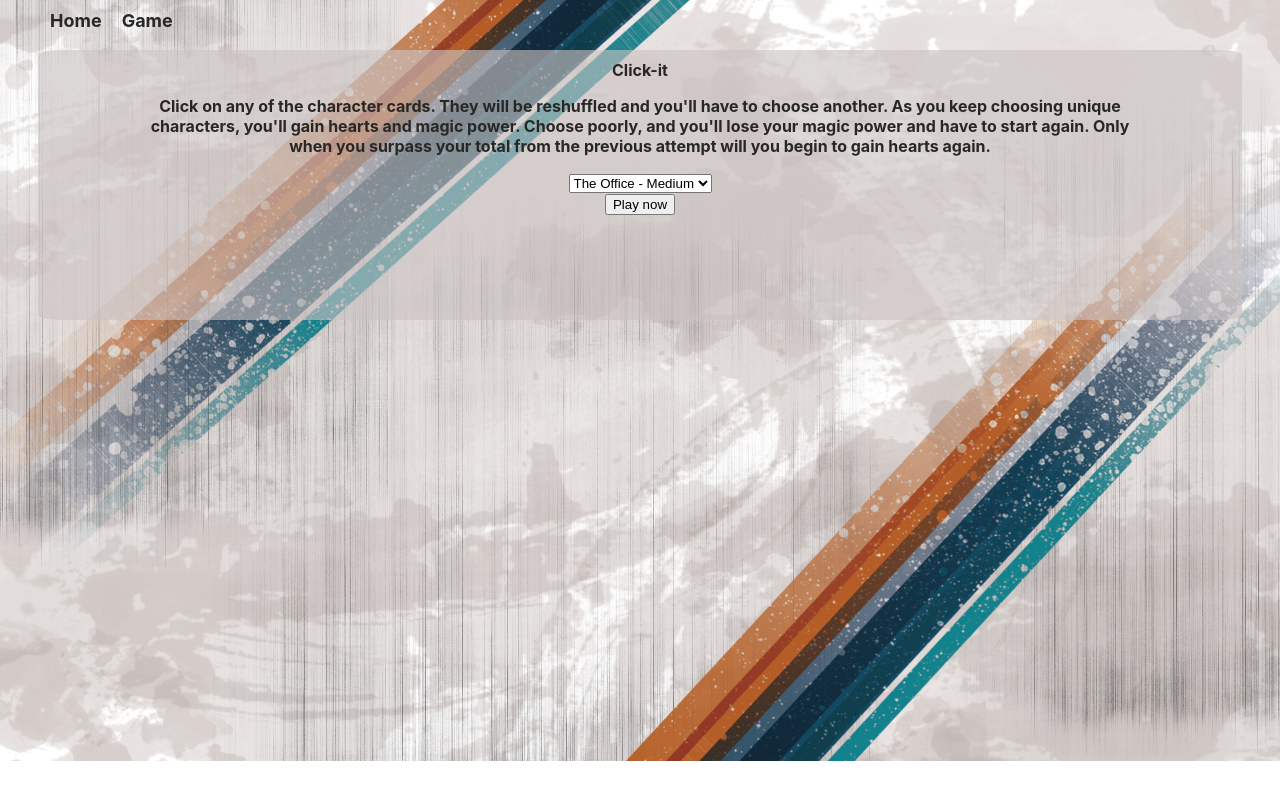
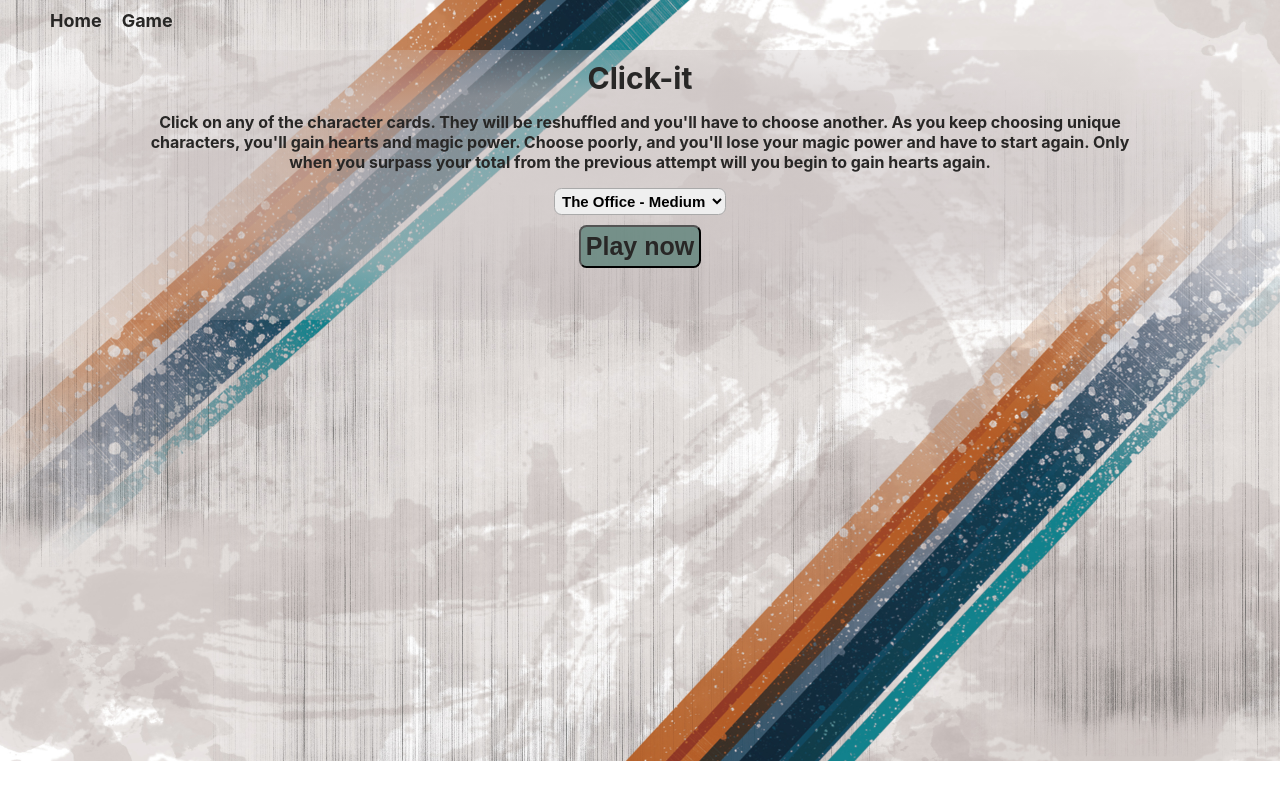
Before and after one commit to ziaddessoki/Click-it-game, a React (Create React App) app: page / in a window 1280 px wide. Built offline with nearby package versions, Linux system fonts and the light colour scheme.

Commit message:
score and styling

```diff
--- a/src/components/Intro.css
+++ b/src/components/Intro.css
@@ -3,7 +3,9 @@
     padding:10px 100px;
     /* border: 1px solid black; */
     height:250px;
-    background-color: rgba(204, 196, 196, 0.616);
+    /* background-color: rgba(204, 196, 196, 0.616); */
+    /* background: radial-gradient( rgba(204, 196, 196, 0.616)70%, rgba(241, 237, 237, 0)20%); */
+    background: radial-gradient(rgba(204, 196, 196, 0.616)50%, rgba(0, 0, 255, 0));
     border-radius: 2%;
     color: #282726;
     margin: auto 3%;
@@ -11,3 +13,26 @@
     font-weight: bold;
 
 }
+
+h{
+    font-weight: bold;
+    font-size: 30px;
+}
+
+select{
+    font-size: 15px;
+    font-weight: 700;
+    padding: .2em ;
+    border-radius: .5em;
+    border: 1px solid #aaa;
+}
+
+button{
+    background-color: #6a8a82e3;
+    font-size:25px;
+    font-weight: bold;
+    border-radius: .3em;
+    padding: .2em ;
+    margin: 10px;
+    color: #282726;
+}
```
